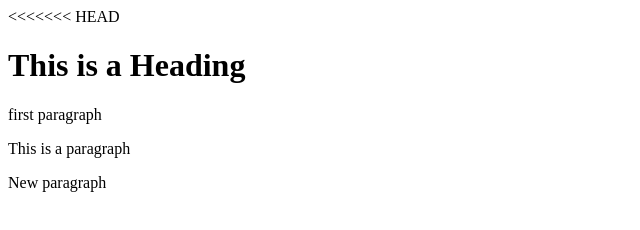
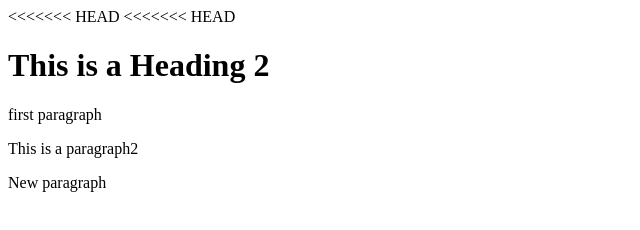
Before and after one commit to bpetersen-captech/learning-git, a plain HTML site: page index.html in a window 1280 px wide. Shown: the whole page, without its empty margins (0-640 px from the left). Drawn offline with Linux system fonts and the light colour scheme.

Commit message:
Update index.html

```diff
--- a/index.html
+++ b/index.html
@@ -5,9 +5,10 @@
 </head>
 <body>
 <<<<<<< HEAD
-        <h1>This is a Heading</h1>
+<<<<<<< HEAD
+        <h1>This is a Heading 2</h1>
 		<p>first paragraph</p>
-		<p>This is a paragraph</p>
+		<p>This is a paragraph2</p>
 		<p>New paragraph</p>
 </body>
 </htlml>
```
